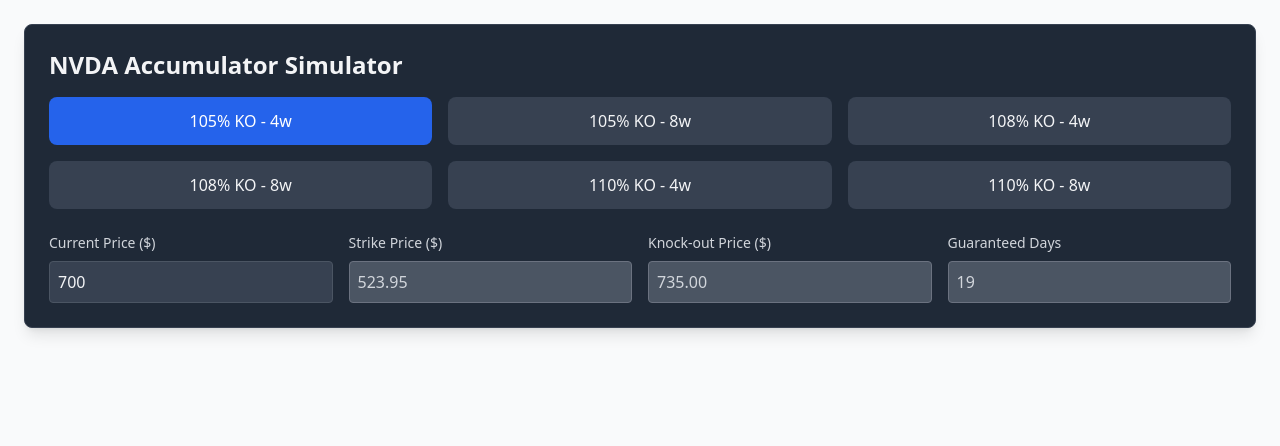
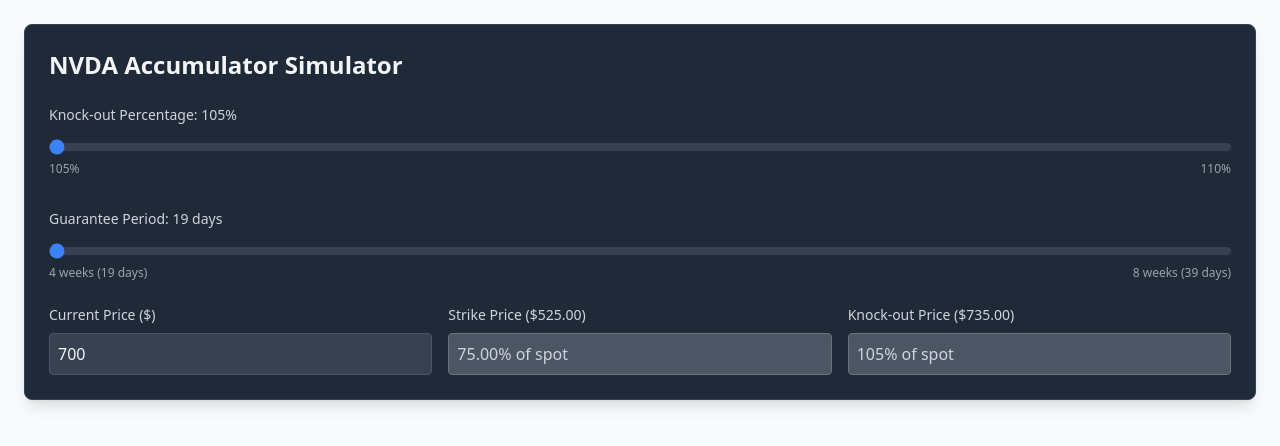
Before and after one commit to tryppy/accumulator-sim, a Next.js app: page / in a window 1280 px wide. Shown: the top 446 px of the page. Built offline with nearby package versions, Linux system fonts and the light colour scheme.

Commit message:
Update simulator with sliders for KO% and guarantee period

```diff
--- a/src/components/AccumulatorSimulator/index.jsx
+++ b/src/components/AccumulatorSimulator/index.jsx
@@ -1,8 +1,8 @@
-import React, { useState } from 'react';
+import React, { useState, useEffect } from 'react';
 import { LineChart, Line, XAxis, YAxis, CartesianGrid, Tooltip, Legend, ReferenceLine, ResponsiveContainer } from 'recharts';
 import { Alert } from '@/components/ui/alert';
 import { ScenarioCard } from './ScenarioCard';
-import { NVDA_PRESETS, INITIAL_MARGIN, TRADING_DAYS, SHARES_PER_DAY, GEARING_RATIO } from './constants';
+import { TRADING_DAYS, SHARES_PER_DAY, GEARING_RATIO, INITIAL_MARGIN } from './constants';
 import { generateScenarios } from './utils';
 
 const CustomTooltip = ({ active, payload, label }) => {
@@ -23,40 +23,68 @@ const CustomTooltip = ({ active, payload, label }) => {
 
 const AccumulatorSimulator = () => {
   const [currentPrice, setCurrentPrice] = useState(700);
-  const [selectedPreset, setSelectedPreset] = useState(0);
+  const [knockoutPercentage, setKnockoutPercentage] = useState(105);
+  const [guaranteePeriod, setGuaranteePeriod] = useState(19);
   const [simulationResult, setSimulationResult] = useState(null);
 
-  const strikePrice = NVDA_PRESETS[selectedPreset].strike * currentPrice / 100;
-  const knockoutPrice = NVDA_PRESETS[selectedPreset].ko * currentPrice / 100;
-  const guaranteePeriod = NVDA_PRESETS[selectedPreset].guarantee;
+  const strikePercentage = knockoutPercentage - 30; // Strike is usually ~30% below KO
+  const strikePrice = (strikePercentage * currentPrice) / 100;
+  const knockoutPrice = (knockoutPercentage * currentPrice) / 100;
 
-  const runSimulation = (presetIndex) => {
-    setSelectedPreset(presetIndex);
+  useEffect(() => {
+    runSimulation();
+  }, [currentPrice, knockoutPercentage, guaranteePeriod]);
+
+  const runSimulation = () => {
     setSimulationResult(generateScenarios(currentPrice, strikePrice, knockoutPrice, guaranteePeriod));
   };
 
   return (
     <div className="p-6 max-w-7xl mx-auto">
       <div className="bg-gray-800 rounded-lg shadow-lg p-6 mb-6 border border-gray-700">
-        <h1 className="text-2xl font-bold mb-4 text-gray-100">NVDA Accumulator Simulator</h1>
+        <h1 className="text-2xl font-bold mb-6 text-gray-100">NVDA Accumulator Simulator</h1>
 
-        <div className="grid grid-cols-3 gap-4 mb-6">
-          {NVDA_PRESETS.map((preset, idx) => (
-            <button
-              key={idx}
-              onClick={() => runSimulation(idx)}
-              className={`p-3 rounded-lg transition-colors ${
-                selectedPreset === idx
-                  ? 'bg-blue-600 text-white'
-                  : 'bg-gray-700 hover:bg-gray-600 text-gray-100'
-              }`}
-            >
-              {preset.label}
-            </button>
-          ))}
+        <div className="grid grid-cols-1 gap-8 mb-6">
+          <div>
+            <label className="block text-sm font-medium mb-2 text-gray-300">
+              Knock-out Percentage: {knockoutPercentage}%
+            </label>
+            <input
+              type="range"
+              min="105"
+              max="110"
+              step="0.5"
+              value={knockoutPercentage}
+              onChange={(e) => setKnockoutPercentage(Number(e.target.value))}
+              className="w-full h-2 bg-gray-700 rounded-lg appearance-none cursor-pointer accent-blue-500"
+            />
+            <div className="flex justify-between text-xs text-gray-400 mt-1">
+              <span>105%</span>
+              <span>110%</span>
+            </div>
+          </div>
+
+          <div>
+            <label className="block text-sm font-medium mb-2 text-gray-300">
+              Guarantee Period: {guaranteePeriod} days
+            </label>
+            <input
+              type="range"
+              min="19"
+              max="39"
+              step="20"
+              value={guaranteePeriod}
+              onChange={(e) => setGuaranteePeriod(Number(e.target.value))}
+              className="w-full h-2 bg-gray-700 rounded-lg appearance-none cursor-pointer accent-blue-500"
+            />
+            <div className="flex justify-between text-xs text-gray-400 mt-1">
+              <span>4 weeks (19 days)</span>
+              <span>8 weeks (39 days)</span>
+            </div>
+          </div>
         </div>
 
-        <div className="grid grid-cols-4 gap-4">
+        <div className="grid grid-cols-3 gap-4">
           <div>
             <label className="block text-sm font-medium mb-2 text-gray-300">Current Price ($)</label>
             <input
@@ -67,31 +95,16 @@ const AccumulatorSimulator = () => {
             />
           </div>
           <div>
-            <label className="block text-sm font-medium mb-2 text-gray-300">Strike Price ($)</label>
-            <input
-              type="number"
-              value={strikePrice.toFixed(2)}
-              disabled
-              className="w-full p-2 border rounded bg-gray-600 border-gray-500 text-gray-300"
-            />
+            <label className="block text-sm font-medium mb-2 text-gray-300">Strike Price (${strikePrice.toFixed(2)})</label>
+            <div className="w-full p-2 border rounded bg-gray-600 border-gray-500 text-gray-300">
+              {strikePercentage.toFixed(2)}% of spot
+            </div>
           </div>
           <div>
-            <label className="block text-sm font-medium mb-2 text-gray-300">Knock-out Price ($)</label>
-            <input
-              type="number"
-              value={knockoutPrice.toFixed(2)}
-              disabled
-              className="w-full p-2 border rounded bg-gray-600 border-gray-500 text-gray-300"
-            />
-          </div>
-          <div>
-            <label className="block text-sm font-medium mb-2 text-gray-300">Guaranteed Days</label>
-            <input
-              type="number"
-              value={guaranteePeriod}
-              disabled
-              className="w-full p-2 border rounded bg-gray-600 border-gray-500 text-gray-300"
-            />
+            <label className="block text-sm font-medium mb-2 text-gray-300">Knock-out Price (${knockoutPrice.toFixed(2)})</label>
+            <div className="w-full p-2 border rounded bg-gray-600 border-gray-500 text-gray-300">
+              {knockoutPercentage}% of spot
+            </div>
           </div>
         </div>
       </div>
@@ -102,9 +115,7 @@ const AccumulatorSimulator = () => {
             <h2 className="text-xl font-bold mb-4 text-gray-100">Price Simulation</h2>
             <div className="h-[600px]">
               <ResponsiveContainer width="100%" height="100%">
-                <LineChart
-                  margin={{ top: 20, right: 30, left: 20, bottom: 20 }}
-                >
+                <LineChart margin={{ top: 20, right: 30, left: 20, bottom: 20 }}>
                   <CartesianGrid strokeDasharray="3 3" stroke="#374151" />
                   <XAxis
                     dataKey="day"
@@ -177,7 +188,7 @@ const AccumulatorSimulator = () => {
             <h3 className="text-lg font-bold mb-4 text-gray-100">Risk Analysis</h3>
             <div className="space-y-4">
               <Alert className="bg-gray-700 border-red-500 text-gray-100">
-                <strong className="text-red-400">Knock-out Risk:</strong> Early termination if price reaches {NVDA_PRESETS[selectedPreset].ko}%
+                <strong className="text-red-400">Knock-out Risk:</strong> Early termination if price reaches {knockoutPercentage}%
                 of initial price (${knockoutPrice.toFixed(2)}). Minimum {guaranteePeriod * SHARES_PER_DAY} shares
                 guaranteed during initial {guaranteePeriod} days.
               </Alert>
```
